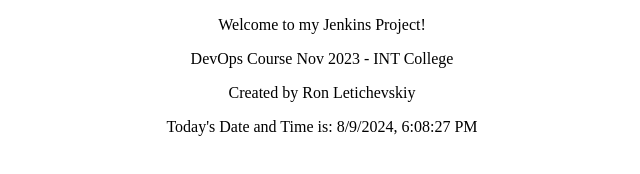
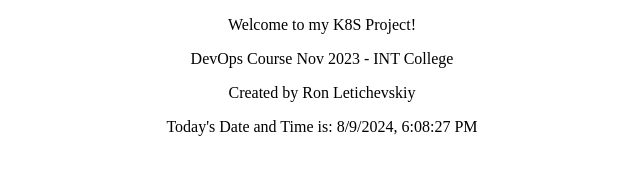
Before and after one commit to ronnirz4/KS8-Project, a plain HTML site: page nginx/index.html in a window 1280 px wide. Shown: the full height of the page, 318-958 px from the left. Drawn offline with Linux system fonts and the light colour scheme.

Commit message:
third commit for task 4

```diff
--- a/nginx/index.html
+++ b/nginx/index.html
@@ -4,7 +4,7 @@
 <title>Jenkins Project</title>
 </head>
 <body>
-      <p style="text-align:center">Welcome to my Jenkins Project!</p>
+      <p style="text-align:center">Welcome to my K8S Project!</p>
       <p style="text-align:center">DevOps Course Nov 2023 - INT College</p>
       <p style="text-align:center">Created by Ron Letichevskiy</p>
       <p style="text-align:center">Today's Date and Time is: <span id='date-time'></span></p>
```
Also changed, not shown: 3 other files.
